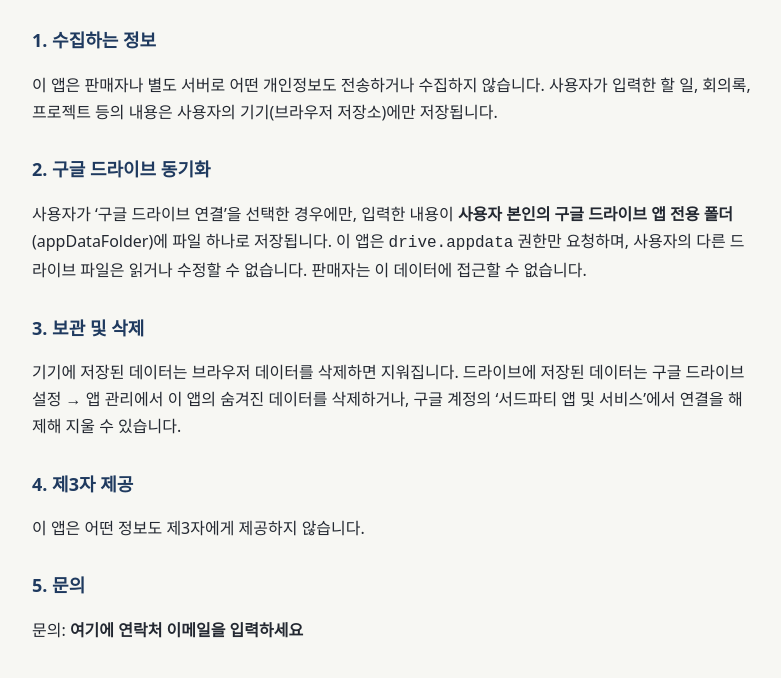
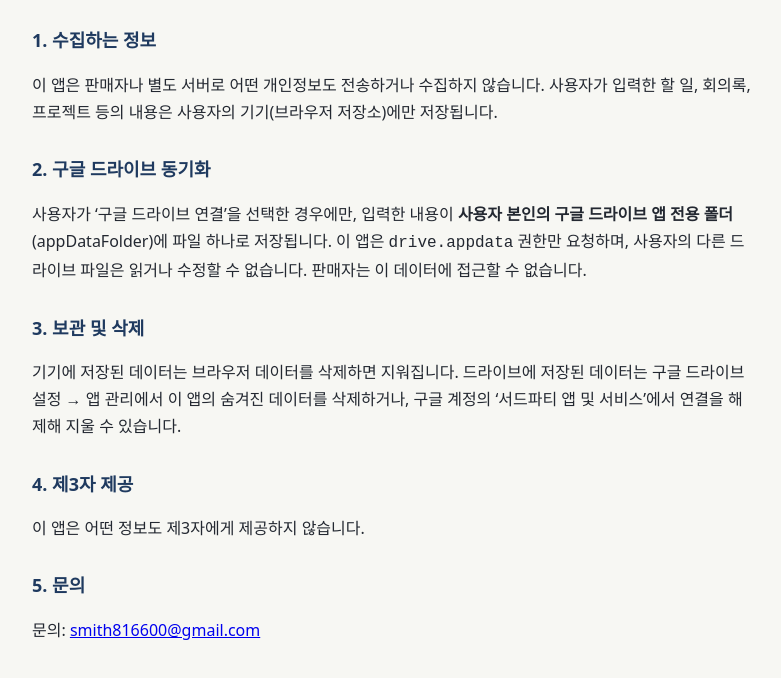
Before and after one commit to dongle-lab/work-planner, a plain HTML site: page privacy.html in a window 1280 px wide. Shown: the part 114-792 px from the top of the page, without its empty margins (248-1029 px from the left). Drawn offline with Linux system fonts and the light colour scheme.

Commit message:
Add contact email to privacy policy

```diff
--- a/privacy.html
+++ b/privacy.html
@@ -29,7 +29,7 @@ h1{font-size:28px;line-height:1.2;margin:0 0 8px}h2{font-size:18px;margin:28px 0
 <p>이 앱은 어떤 정보도 제3자에게 제공하지 않습니다.</p>
 
 <h2>5. 문의</h2>
-<p>문의: <b>여기에 연락처 이메일을 입력하세요</b></p>
+<p>문의: <a href="mailto:smith816600@gmail.com">smith816600@gmail.com</a></p>
 </main>
 </body>
 </html>
```
